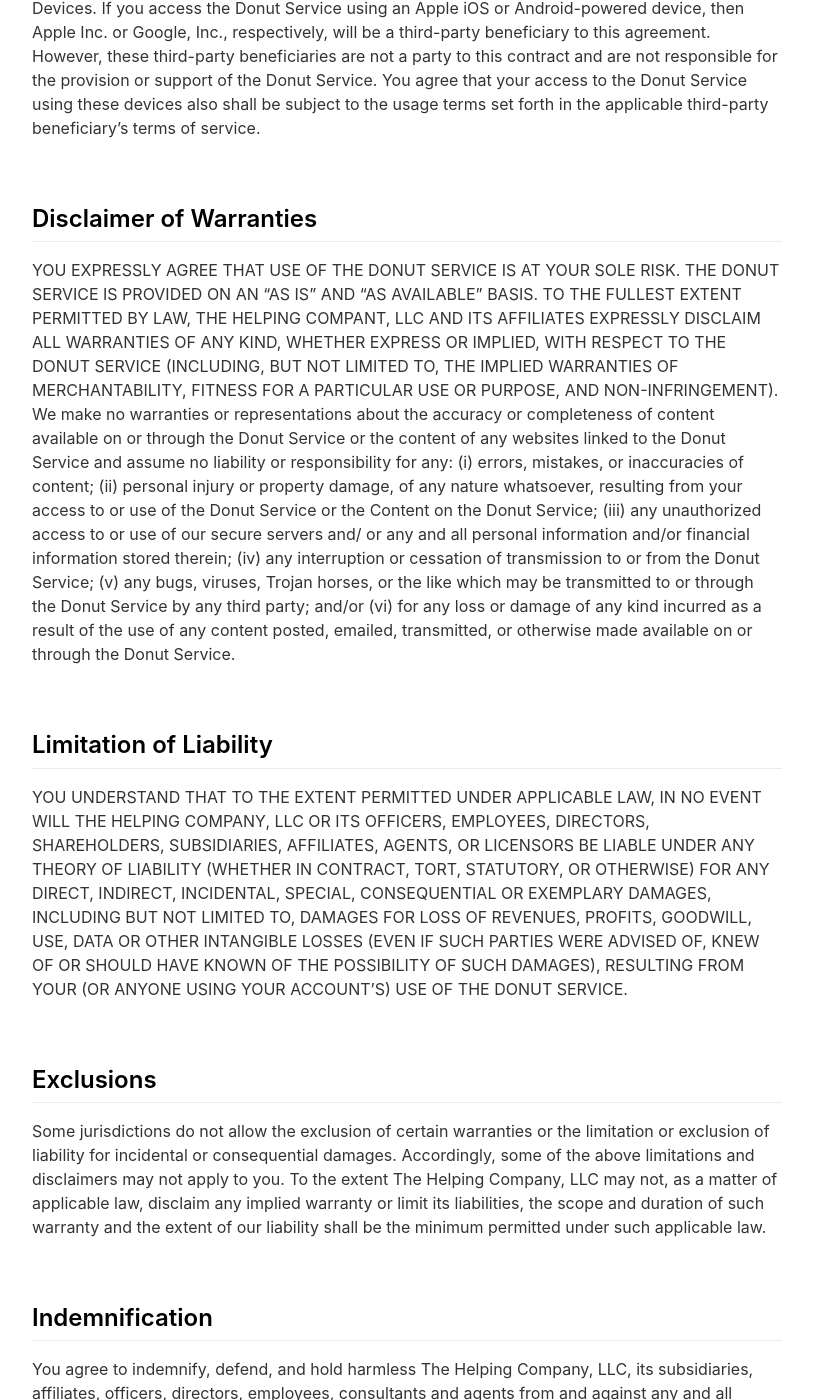
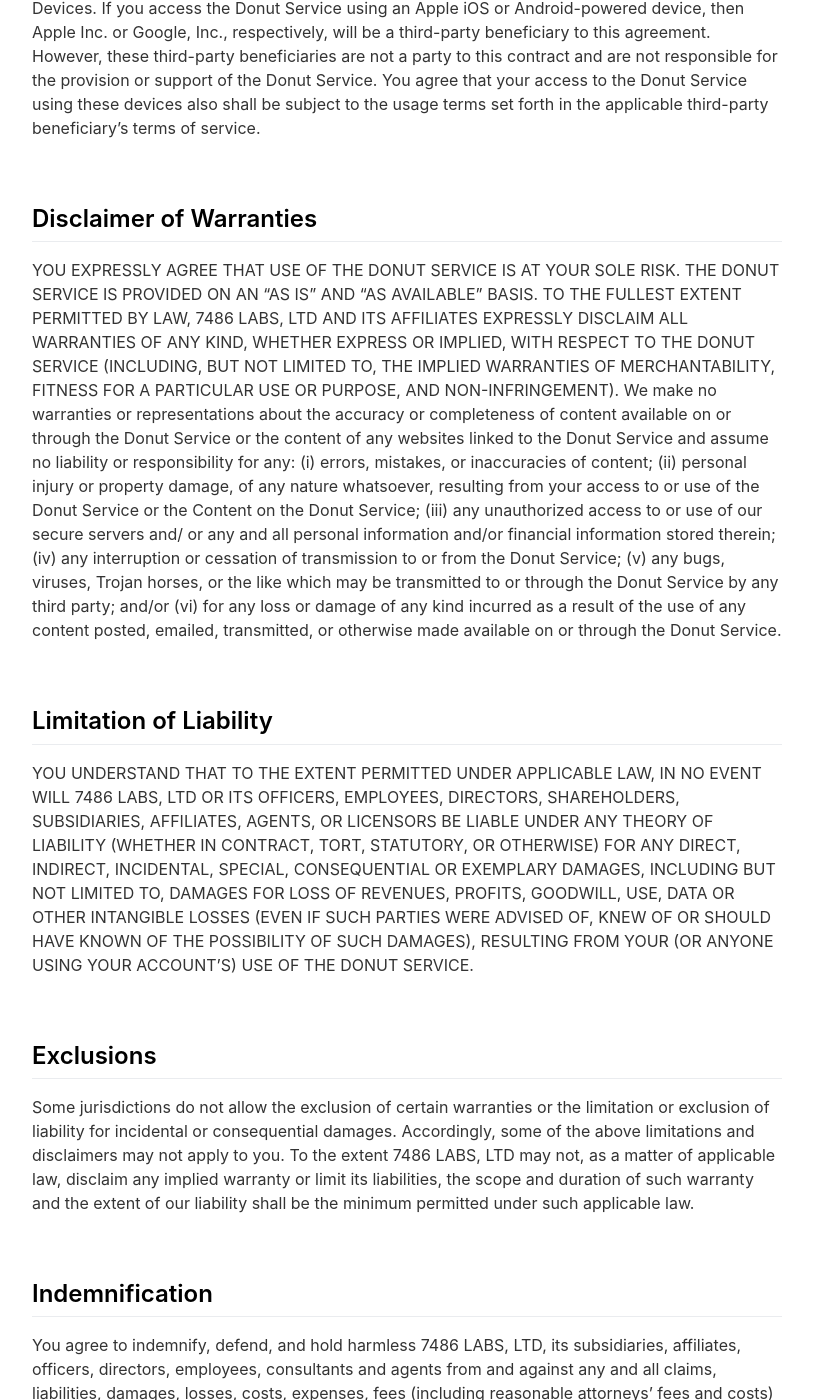
Before and after one commit to 7486LABS/ronny-app, a Jekyll site: the page built from _pages/termsofuse.md, in a window 1280 px wide and 1400 px high, scrolled down 3495 px. Shown: the whole window, without its empty margins (233-1046 px from the left). Built offline with Jekyll 4.4.1, drawn with Linux system fonts in a browser that asks for light colours; nearby versions of some CDN libraries; some of the changed text lies outside the part shown.

Commit message:
Update termsofuse.md

```diff
--- a/_pages/termsofuse.md
+++ b/_pages/termsofuse.md
@@ -5,11 +5,11 @@ include_in_header: false
 ---
 
 **Last updated**
-September 6, 2020
+April, 2022
 
 # Terms of Use
 
-By accessing or using the Donut applications, website, services, software, and/or content made available by The Helping Company, LLC. ("Donut", "we", and "us"), you agree to these Terms. If you don't agree to these Terms, do not access or use the Donut service.
+By accessing or using the Donut applications, website, services, software, and/or content made available by 7486 LABS, LTD. ("Donut", "we", and "us"), you agree to these Terms. If you don't agree to these Terms, do not access or use the Donut service.
 
 <br>
 
@@ -41,7 +41,7 @@ We would like to keep the Donut Service as safe as possible for our users but ne
 
 ## Ownership; Restrictions On Use
 
-All right, title, and interest in and to the Donut Service site and services are and will remain the exclusive property of The Helping Company, LLC. and its licensors. The content on the Donut Service, including without limitation, text, software, graphics, photos, sounds, music, videos, interactive features and the like ("Content") and the "Donut" word mark and design mark, as well as certain other of the names, logos, and materials displayed on or through the Donut Service that constitute trademarks, tradenames, service marks or logos ("Marks") are owned by or licensed to The Helping Company, LLC. and are subject to copyright, trademark, and other intellectual property rights under U.S. and international laws. You agree not to reproduce, duplicate, copy, sell, resell, or exploit for any purposes the Donut Service or any portion of the Donut Service, including, without limitation, Content and Marks, except as authorized by these Terms or as otherwise authorized in writing by us or our applicable licensors. You also agree to view Content (including but not limited to books and videos) as made available through the Donut Service only in geographic locations where we offer the Donut Service and have licensed such Content. The Donut Service is provided for your personal, non-commercial use only. You must abide by all copyright notices, information, or restrictions contained in or associated with any Content.
+All right, title, and interest in and to the Donut Service site and services are and will remain the exclusive property of 7486 LABS, LTD. and its licensors. The content on the Donut Service, including without limitation, text, software, graphics, photos, sounds, music, videos, interactive features and the like ("Content") and the "Donut" word mark and design mark, as well as certain other of the names, logos, and materials displayed on or through the Donut Service that constitute trademarks, tradenames, service marks or logos ("Marks") are owned by or licensed to 7486 LABS, LTD. and are subject to copyright, trademark, and other intellectual property rights under U.S. and international laws. You agree not to reproduce, duplicate, copy, sell, resell, or exploit for any purposes the Donut Service or any portion of the Donut Service, including, without limitation, Content and Marks, except as authorized by these Terms or as otherwise authorized in writing by us or our applicable licensors. You also agree to view Content (including but not limited to books and videos) as made available through the Donut Service only in geographic locations where we offer the Donut Service and have licensed such Content. The Donut Service is provided for your personal, non-commercial use only. You must abide by all copyright notices, information, or restrictions contained in or associated with any Content.
 
 <br>
 
@@ -79,25 +79,25 @@ Devices. If you access the Donut Service using an Apple iOS or Android-powered d
 
 ## Disclaimer of Warranties
 
-YOU EXPRESSLY AGREE THAT USE OF THE DONUT SERVICE IS AT YOUR SOLE RISK. THE DONUT SERVICE IS PROVIDED ON AN "AS IS" AND "AS AVAILABLE" BASIS. TO THE FULLEST EXTENT PERMITTED BY LAW, THE HELPING COMPANT, LLC AND ITS AFFILIATES EXPRESSLY DISCLAIM ALL WARRANTIES OF ANY KIND, WHETHER EXPRESS OR IMPLIED, WITH RESPECT TO THE DONUT SERVICE (INCLUDING, BUT NOT LIMITED TO, THE IMPLIED WARRANTIES OF MERCHANTABILITY, FITNESS FOR A PARTICULAR USE OR PURPOSE, AND NON-INFRINGEMENT). We make no warranties or representations about the accuracy or completeness of content available on or through the Donut Service or the content of any websites linked to the Donut Service and assume no liability or responsibility for any: (i) errors, mistakes, or inaccuracies of content; (ii) personal injury or property damage, of any nature whatsoever, resulting from your access to or use of the Donut Service or the Content on the Donut Service; (iii) any unauthorized access to or use of our secure servers and/ or any and all personal information and/or financial information stored therein; (iv) any interruption or cessation of transmission to or from the Donut Service; (v) any bugs, viruses, Trojan horses, or the like which may be transmitted to or through the Donut Service by any third party; and/or (vi) for any loss or damage of any kind incurred as a result of the use of any content posted, emailed, transmitted, or otherwise made available on or through the Donut Service.
+YOU EXPRESSLY AGREE THAT USE OF THE DONUT SERVICE IS AT YOUR SOLE RISK. THE DONUT SERVICE IS PROVIDED ON AN "AS IS" AND "AS AVAILABLE" BASIS. TO THE FULLEST EXTENT PERMITTED BY LAW, 7486 LABS, LTD AND ITS AFFILIATES EXPRESSLY DISCLAIM ALL WARRANTIES OF ANY KIND, WHETHER EXPRESS OR IMPLIED, WITH RESPECT TO THE DONUT SERVICE (INCLUDING, BUT NOT LIMITED TO, THE IMPLIED WARRANTIES OF MERCHANTABILITY, FITNESS FOR A PARTICULAR USE OR PURPOSE, AND NON-INFRINGEMENT). We make no warranties or representations about the accuracy or completeness of content available on or through the Donut Service or the content of any websites linked to the Donut Service and assume no liability or responsibility for any: (i) errors, mistakes, or inaccuracies of content; (ii) personal injury or property damage, of any nature whatsoever, resulting from your access to or use of the Donut Service or the Content on the Donut Service; (iii) any unauthorized access to or use of our secure servers and/ or any and all personal information and/or financial information stored therein; (iv) any interruption or cessation of transmission to or from the Donut Service; (v) any bugs, viruses, Trojan horses, or the like which may be transmitted to or through the Donut Service by any third party; and/or (vi) for any loss or damage of any kind incurred as a result of the use of any content posted, emailed, transmitted, or otherwise made available on or through the Donut Service.
 
 <br>
 
 ## Limitation of Liability
 
-YOU UNDERSTAND THAT TO THE EXTENT PERMITTED UNDER APPLICABLE LAW, IN NO EVENT WILL THE HELPING COMPANY, LLC OR ITS OFFICERS, EMPLOYEES, DIRECTORS, SHAREHOLDERS, SUBSIDIARIES, AFFILIATES, AGENTS, OR LICENSORS BE LIABLE UNDER ANY THEORY OF LIABILITY (WHETHER IN CONTRACT, TORT, STATUTORY, OR OTHERWISE) FOR ANY DIRECT, INDIRECT, INCIDENTAL, SPECIAL, CONSEQUENTIAL OR EXEMPLARY DAMAGES, INCLUDING BUT NOT LIMITED TO, DAMAGES FOR LOSS OF REVENUES, PROFITS, GOODWILL, USE, DATA OR OTHER INTANGIBLE LOSSES (EVEN IF SUCH PARTIES WERE ADVISED OF, KNEW OF OR SHOULD HAVE KNOWN OF THE POSSIBILITY OF SUCH DAMAGES), RESULTING FROM YOUR (OR ANYONE USING YOUR ACCOUNT'S) USE OF THE DONUT SERVICE.
+YOU UNDERSTAND THAT TO THE EXTENT PERMITTED UNDER APPLICABLE LAW, IN NO EVENT WILL 7486 LABS, LTD OR ITS OFFICERS, EMPLOYEES, DIRECTORS, SHAREHOLDERS, SUBSIDIARIES, AFFILIATES, AGENTS, OR LICENSORS BE LIABLE UNDER ANY THEORY OF LIABILITY (WHETHER IN CONTRACT, TORT, STATUTORY, OR OTHERWISE) FOR ANY DIRECT, INDIRECT, INCIDENTAL, SPECIAL, CONSEQUENTIAL OR EXEMPLARY DAMAGES, INCLUDING BUT NOT LIMITED TO, DAMAGES FOR LOSS OF REVENUES, PROFITS, GOODWILL, USE, DATA OR OTHER INTANGIBLE LOSSES (EVEN IF SUCH PARTIES WERE ADVISED OF, KNEW OF OR SHOULD HAVE KNOWN OF THE POSSIBILITY OF SUCH DAMAGES), RESULTING FROM YOUR (OR ANYONE USING YOUR ACCOUNT'S) USE OF THE DONUT SERVICE.
 
 <br>
 
 ## Exclusions
 
-Some jurisdictions do not allow the exclusion of certain warranties or the limitation or exclusion of liability for incidental or consequential damages. Accordingly, some of the above limitations and disclaimers may not apply to you. To the extent The Helping Company, LLC may not, as a matter of applicable law, disclaim any implied warranty or limit its liabilities, the scope and duration of such warranty and the extent of our liability shall be the minimum permitted under such applicable law.
+Some jurisdictions do not allow the exclusion of certain warranties or the limitation or exclusion of liability for incidental or consequential damages. Accordingly, some of the above limitations and disclaimers may not apply to you. To the extent 7486 LABS, LTD may not, as a matter of applicable law, disclaim any implied warranty or limit its liabilities, the scope and duration of such warranty and the extent of our liability shall be the minimum permitted under such applicable law.
 
 <br>
 
 ## Indemnification
 
-You agree to indemnify, defend, and hold harmless The Helping Company, LLC, its subsidiaries, affiliates, officers, directors, employees, consultants and agents from and against any and all claims, liabilities, damages, losses, costs, expenses, fees (including reasonable attorneys' fees and costs) that such parties may incur as a result of or arising from (a) any information (including, without limitation, feedback, or any other content) you (or anyone using your account) submit, post, or transmit on or through the Donut Service; (b) your (or anyone using your account's) use of the Donut Service; (c) your (or anyone using your account's) violation of these Terms; or (d) your (or anyone using your account's) violation of any rights of any other person or entity, including, without limitation, any copyright, patent, trademark, trade secret, right of publicity/privacy, or other proprietary rights of any person or entity. The Helping Company, LLC reserves the right, at its own expense, to assume the exclusive defense and control of any matter otherwise subject to indemnification by you, in which event you will cooperate with The Helping Company, LLC. in asserting any available defenses.
+You agree to indemnify, defend, and hold harmless 7486 LABS, LTD, its subsidiaries, affiliates, officers, directors, employees, consultants and agents from and against any and all claims, liabilities, damages, losses, costs, expenses, fees (including reasonable attorneys' fees and costs) that such parties may incur as a result of or arising from (a) any information (including, without limitation, feedback, or any other content) you (or anyone using your account) submit, post, or transmit on or through the Donut Service; (b) your (or anyone using your account's) use of the Donut Service; (c) your (or anyone using your account's) violation of these Terms; or (d) your (or anyone using your account's) violation of any rights of any other person or entity, including, without limitation, any copyright, patent, trademark, trade secret, right of publicity/privacy, or other proprietary rights of any person or entity. 7486 LABS, LTD reserves the right, at its own expense, to assume the exclusive defense and control of any matter otherwise subject to indemnification by you, in which event you will cooperate with 7486 LABS, LTD. in asserting any available defenses.
 
 <br>
 
```
Also changed, not shown: other parts of _pages/termsofuse.md (+1 -1 lines).
